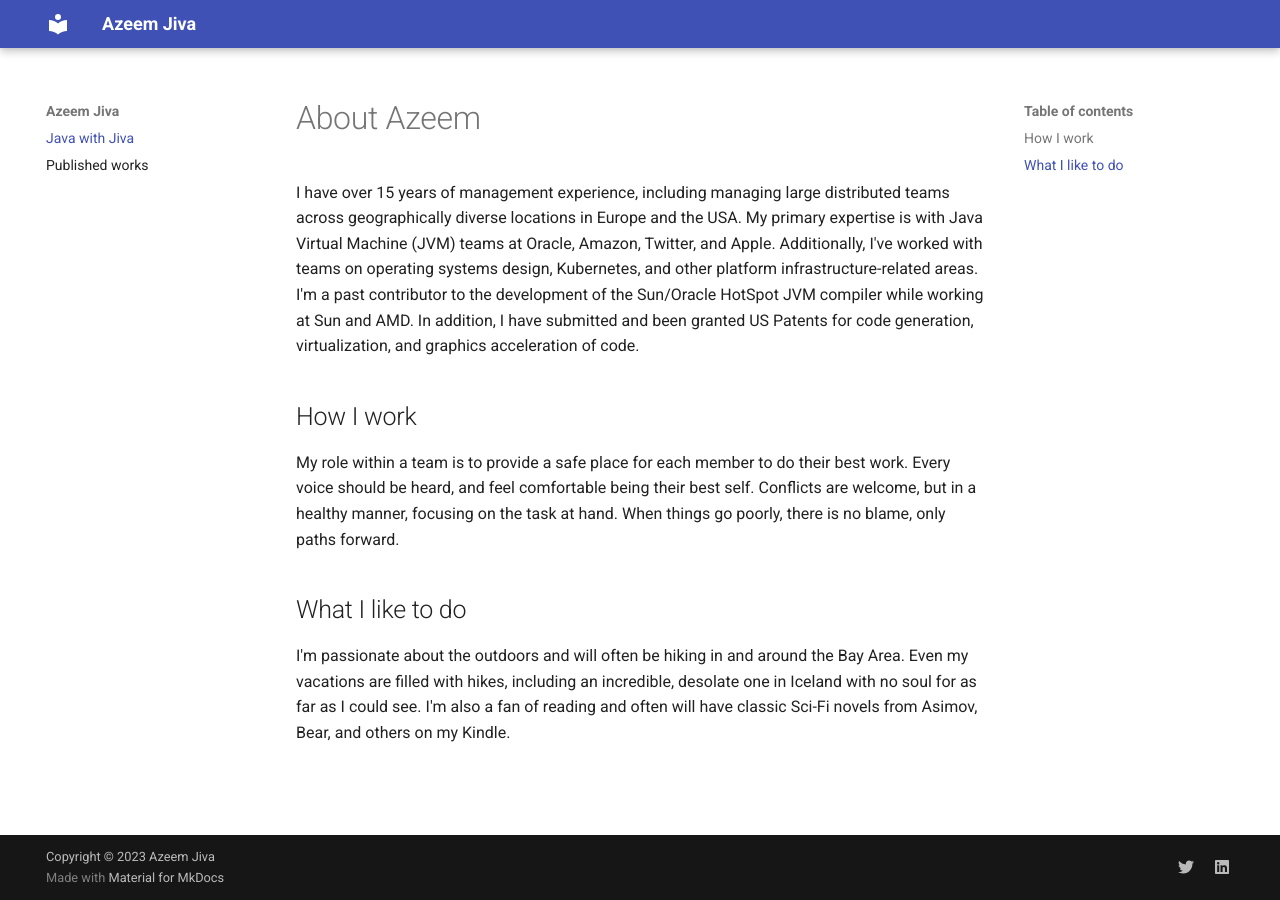
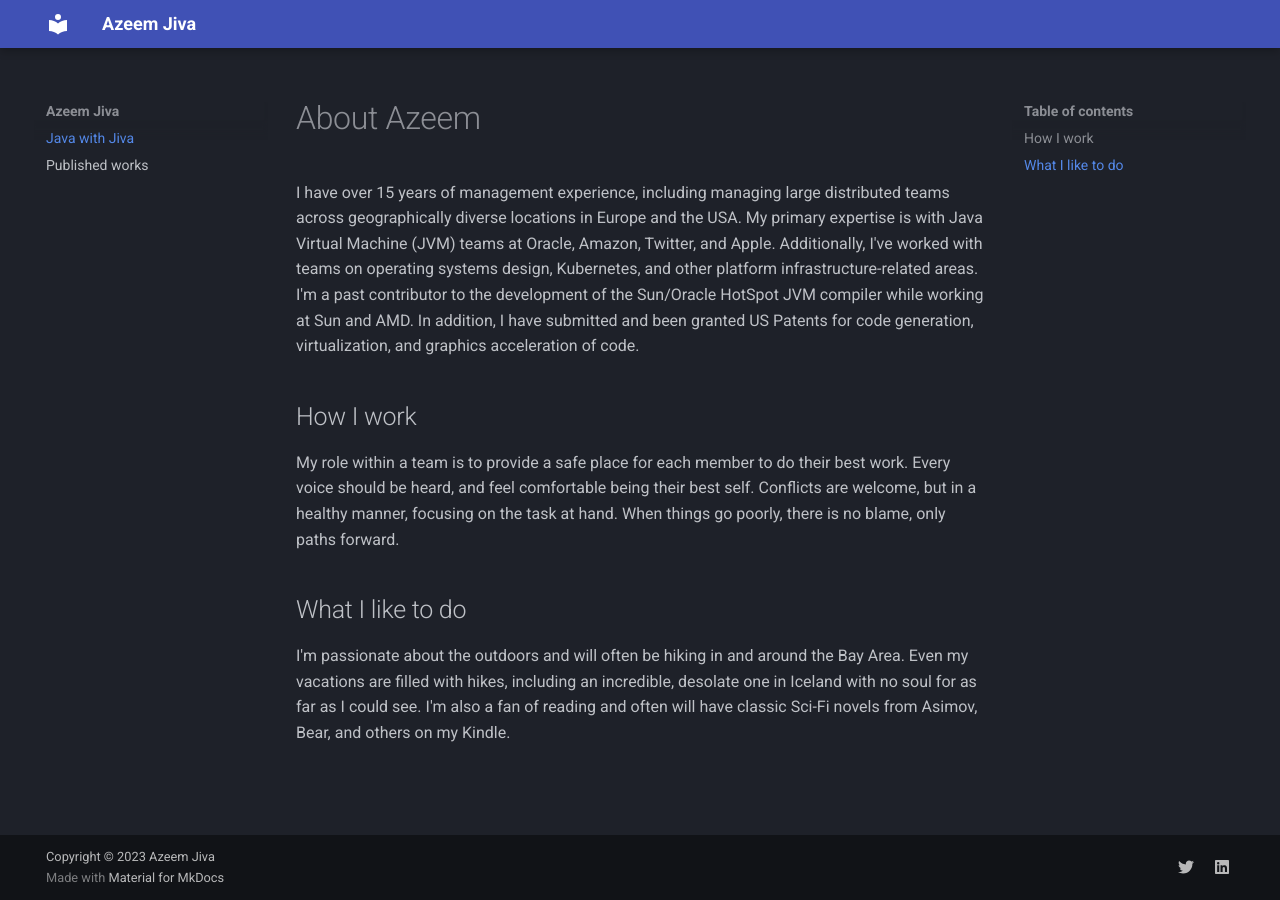
Before and after one commit to javawithjiva/javawithjiva.github.io, an MkDocs documentation site: the page built from docs/index.md, in a window 1280 px wide. Built offline with MkDocs 1.6.1 and Material for MkDocs 9.7.7, drawn with Linux system fonts in a browser that asks for light colours.

Commit message:
Update fonts and color

```diff
--- a/mkdocs.yml
+++ b/mkdocs.yml
@@ -5,6 +5,11 @@ site_author: Azeem Jiva
 
 theme:
   name: material
+  font:
+    text: Roboto
+    code: Roboto Mono
+  palette:
+    scheme: slate
 
 copyright: Copyright &copy; 2023 Azeem Jiva
 
@@ -15,6 +20,6 @@ plugins:
 extra:
   social:
     - icon: fontawesome/brands/twitter
-      link: https://twitter.com/javawithjiva
+      link: https://twitter.com/javawithjiva/
     - icon: fontawesome/brands/linkedin
       link: https://www.linkedin.com/in/azeemjiva/
```
